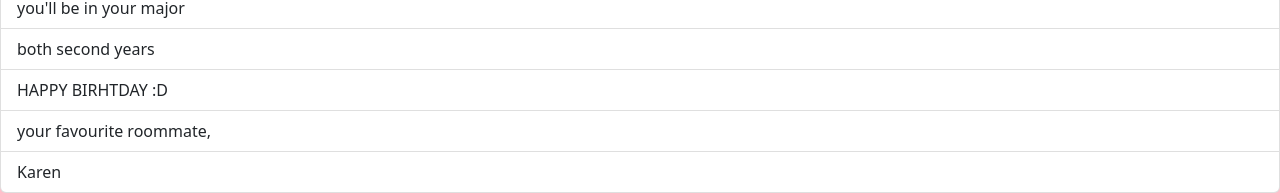
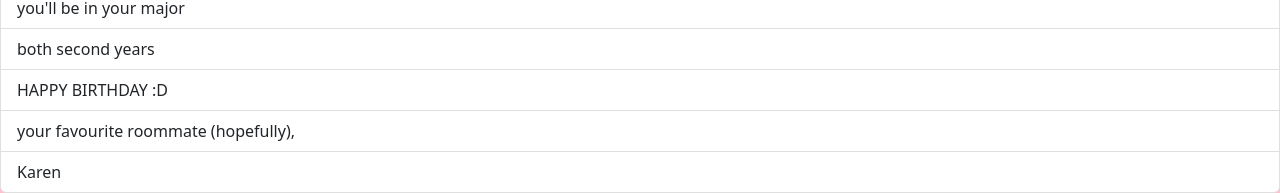
Before and after one commit to karen-weng/-baybuddies, a React (Vite) app: page / in a window 1280 px wide. Shown: the part 923-1116 px from the top of the page. Built offline with nearby package versions, Linux system fonts and the light colour scheme; the HTML template or start-up script is replaced by a standard one.

Commit message:
spelling editing

```diff
--- a/src/App.tsx
+++ b/src/App.tsx
@@ -30,8 +30,8 @@ function App() {
     "maybe ill know how to make a better website",
     "you'll be in your major",
     "both second years",
-    "HAPPY BIRHTDAY :D",
-    "your favourite roommate,",
+    "HAPPY BIRTHDAY :D",
+    "your favourite roommate (hopefully),",
     "Karen",
   ];
 
```
